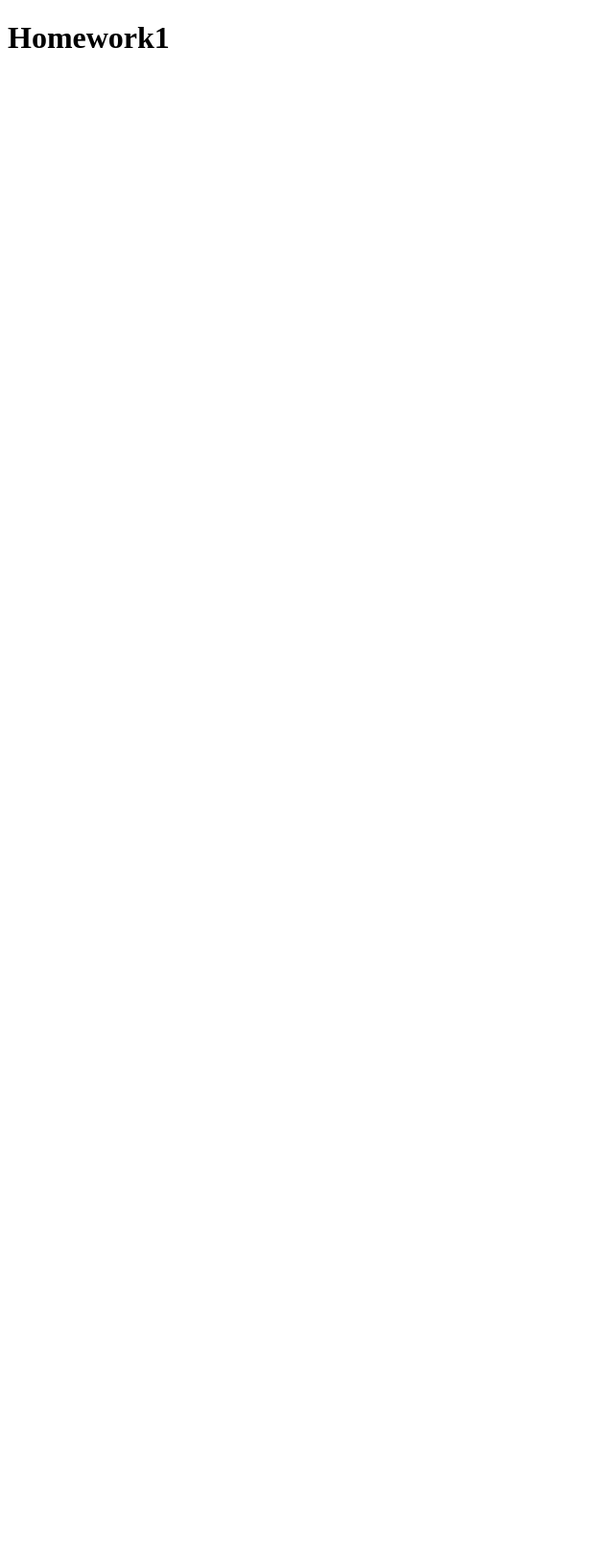
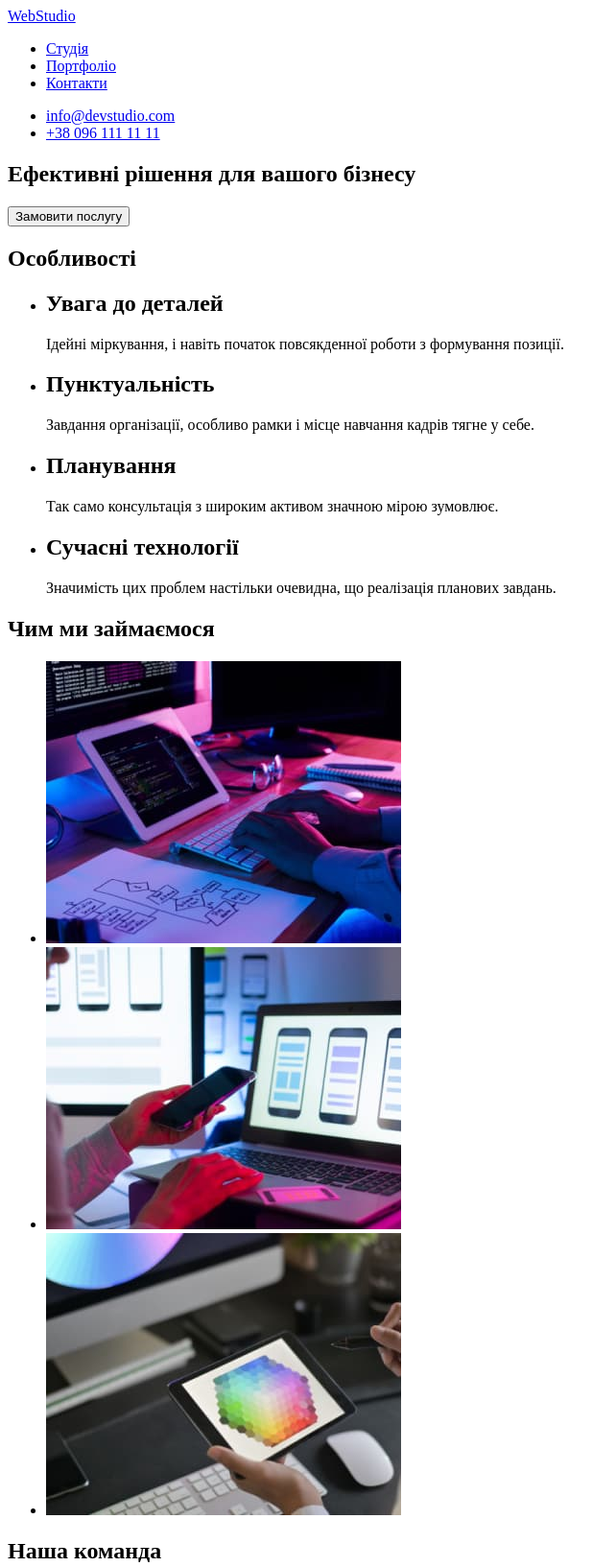
Before and after one commit to Fotyniya/goit-markup-hw-01, a plain HTML site: page index.html in a window 1280 px wide. Shown: the top 1633 px of the page at 96% size, without its empty margins (0-642 px from the left). Before the commit the page ends 800 px from the top, so only its background shows below. Drawn offline with Linux system fonts and the light colour scheme.

Commit message:
html верстка

```diff
--- a/index.html
+++ b/index.html
@@ -4,9 +4,120 @@
     <meta charset="UTF-8">
     <meta http-equiv="X-UA-Compatible" content="IE=edge">
     <meta name="viewport" content="width=h1, initial-scale=1.0">
-    <title>webstudio</title>
+    <title>WebStudio</title>
 </head>
 <body>
-   <h1>Homework1</h1>
+    <header>
+        <a href="./index.html">
+            WebStudio
+        </a>
+        <nav>
+            <ul>
+                <li><a href="./index.html">Студія</a></li>
+                <li><a href="#">Портфоліо</a></li>
+                <li><a href="#">Контакти</a></li>
+            </ul>
+        </nav>
+        <ul>
+            <li>
+                <a href="mailto:info@devstudio.com">info@devstudio.com</a>
+            </li>
+            <li>
+                <a href="tel:+380961111111">+38 096 111 11 11</a>
+            </li>
+        </ul>
+    </header>
+
+    <main>
+        <section>
+            <h1>Ефективні рішення для вашого бізнесу</h1>
+            <button type="button">Замовити послугу</button>
+        </section>
+        <section>
+            <h2>Особливості</h2>
+            <ul>
+                <li>
+                    <h2>Увага до деталей</h2>
+                    <p>
+                        Ідейні міркування, і навіть початок повсякденної роботи з формування позиції.
+                    </p>
+                </li>
+                <li>
+                    <h2>Пунктуальність</h2>
+                    <p>
+                        Завдання організації, особливо рамки і місце навчання кадрів тягне у себе.
+                    </p>
+                </li>
+                <li>
+                    <h2>Планування</h2>
+                    <p>
+                        Так само консультація з широким активом значною мірою зумовлює.
+                    </p>
+                </li>
+                <li>
+                    <h2>Сучасні технології</h2>
+                    <p>
+                        Значимість цих проблем настільки очевидна, що реалізація планових завдань.
+                    </p>
+                </li>
+            </ul>
+        </section>
+        <section>
+            <h2>Чим ми займаємося</h2>
+            <ul>
+                <li>
+                    <img src="./images/box1.jpg" alt="Веб-дизайнер оформлює макет сайту" width="370">
+                </li>
+                <li>
+                    <img src="./images/box2.jpg" alt="Програміст розробляє додаток для мобільного телефону">
+                </li>
+                <li>
+                    <img src="./images/box3.jpg" alt="Веб-дизайнер з роботою над вибором кольору на графічному планшеті">
+                </li>
+            </ul>
+        </section>
+        <section>
+            <h2>Наша команда</h2>
+            <ul>
+                <li>
+                    <img src="./images/photo1.jpg" alt="Photo product designer" width="270">
+                    <h3>Ігор Дем'яненко</h3>
+                    <p lang="en">Product Designer</p>
+                </li>
+                <li>
+                    <img src="./images/photo2.jpg" alt="Photo frontend developer" width="270">
+                    <h3>Ольга Рєпіна</h3>
+                    <p lang="en">Frontend Developer</p>
+                </li>
+                <li>
+                    <img src="./images/photo3.jpg" alt="Photo marketer" width="270">
+                    <h3>Микола Тарасов</h3>
+                    <p lang="en">Marketing</p>
+                </li>
+                <li>
+                    <img src="./images/photo4.jpg" alt="Photo UI designer" width="270">
+                    <h3>Михайло Єрмаков</h3>
+                    <p lang="en">UI Designer</p>
+                </li>
+            </ul>
+        </section>
+    </main>
+    <footer>
+        <a href="./index.html">WebStudio</a>
+        <address>
+            <ul>
+                <li>
+                    <a href="https://goo.gl/maps/5WQEzpzciVfXeqbu7" target="_blank" rel="noreferer noopener nofollow">м. Київ, пр-т Лесі
+                    Українки, 26</a>
+                </li>
+                <li>
+                    <a href="mailto:info@devstudio.com">info@devstudio.com</a>
+                </li>
+                <li>
+                    <a href="tel:+380961111111">+38 096 111 11 11</a>
+                </li>
+            </ul>
+        </address>
+    </footer>
 </body>
 </html>
```
Also changed, not shown: images/box1.jpg (added), images/box2.jpg (added), images/box3.jpg (added), images/photo1.jpg (added), images/photo2.jpg (added), images/photo3.jpg (added), images/photo4.jpg (added).
